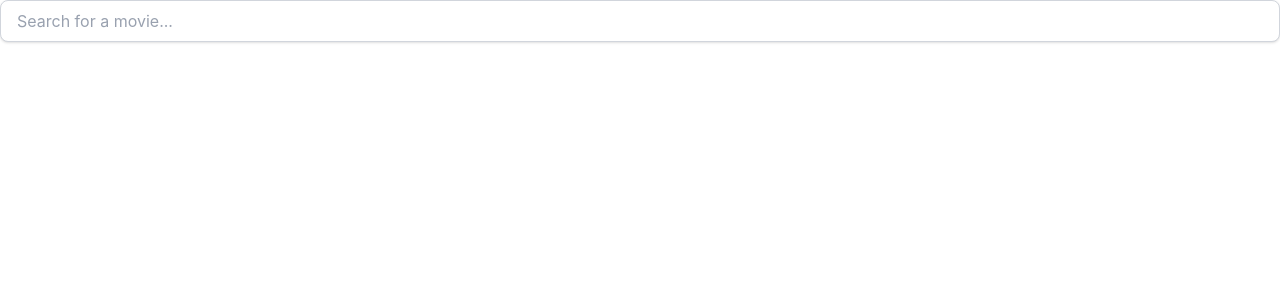
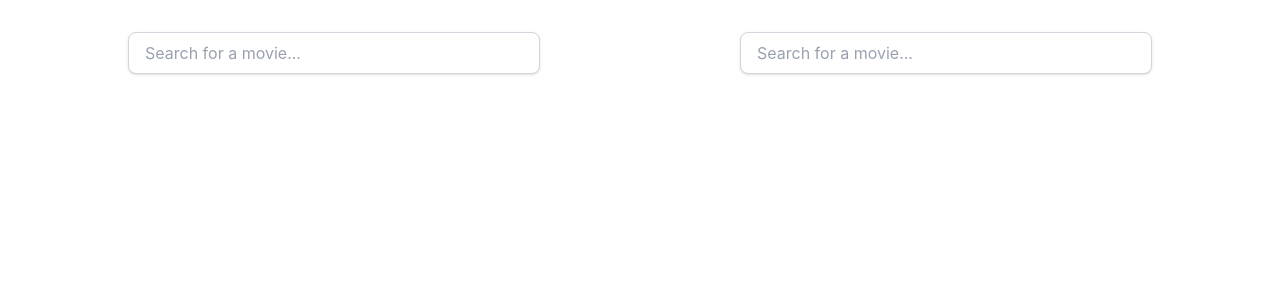
Before and after one commit to sonuram553/movie-fight, a React (Vite) app: page / in a window 1280 px wide. Shown: the top 300 px of the page. Built offline with nearby package versions, Linux system fonts and the light colour scheme; no server answers.

Commit message:
Display two movies side by side with search integration

```diff
--- a/src/App.tsx
+++ b/src/App.tsx
@@ -1,5 +1,10 @@
-import { SearchInput } from "./search";
+import { Movie } from "./movie";
 
 export const App = () => {
-  return <SearchInput />;
+  return (
+    <div className="mx-auto mt-8 flex w-4/5 gap-50">
+      <div className="w-1/2"><Movie /></div>
+      <div className="w-1/2"><Movie /></div>
+    </div>
+  );
 };
--- /dev/null
+++ b/src/movie.tsx
@@ -0,0 +1,20 @@
+import axios from "axios";
+import { SearchInput } from "./search";
+
+const BASE_URL = "https://www.omdbapi.com";
+
+export const Movie = () => {
+  const fetchMovies = (search: string) => {
+    axios.get(BASE_URL, {
+      params: {
+        apikey: "4f174979",
+        s: search,
+      },
+    });
+  };
+
+  const onSearchTermChange = (value: string) => {
+    fetchMovies(value);
+  };
+  return <SearchInput onChange={onSearchTermChange} />;
+};
--- a/src/search.tsx
+++ b/src/search.tsx
@@ -1,7 +1,11 @@
-import { useState } from "react";
+import { useEffect, useState } from "react";
 
-export const SearchInput = () => {
+export const SearchInput = ({ onChange }) => {
   const [value, setValue] = useState("");
+
+  useEffect(() => {
+    onChange(value);
+  }, [value]);
 
   return (
     <div className="relative">
```
